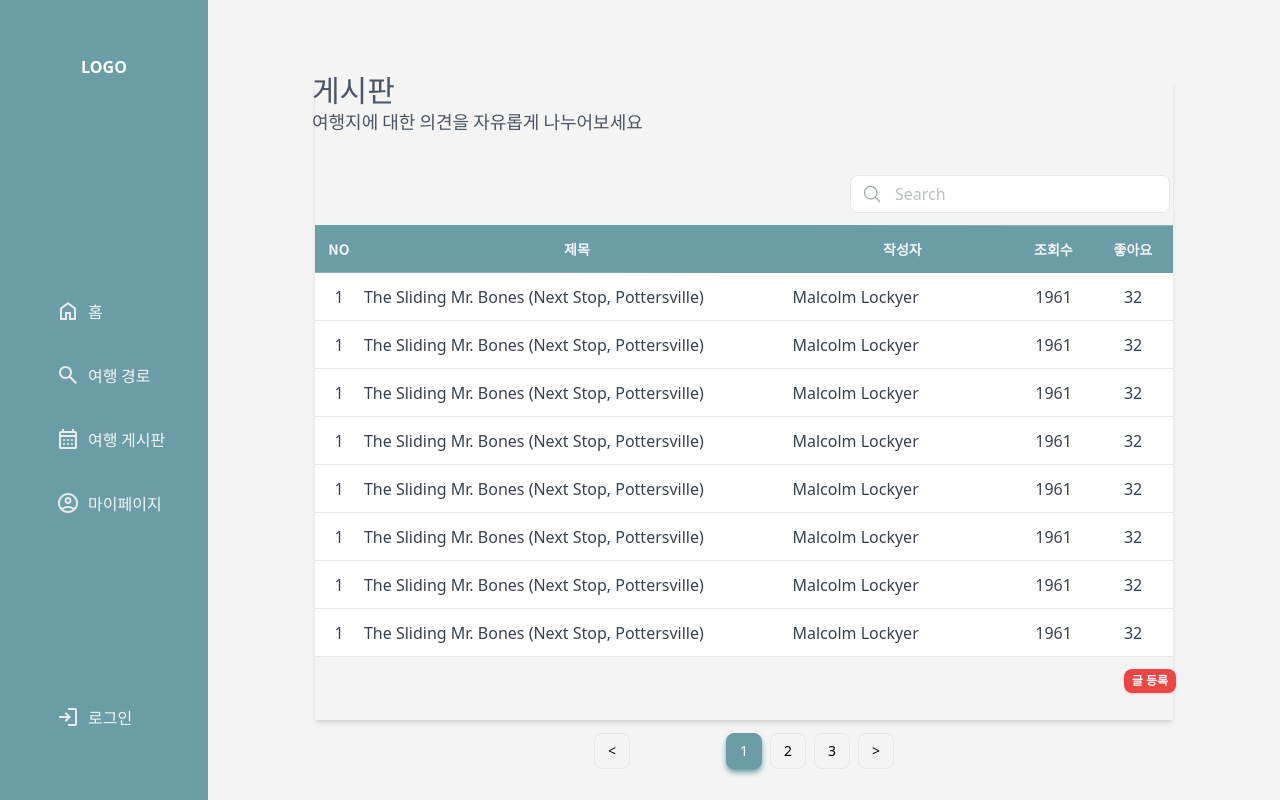
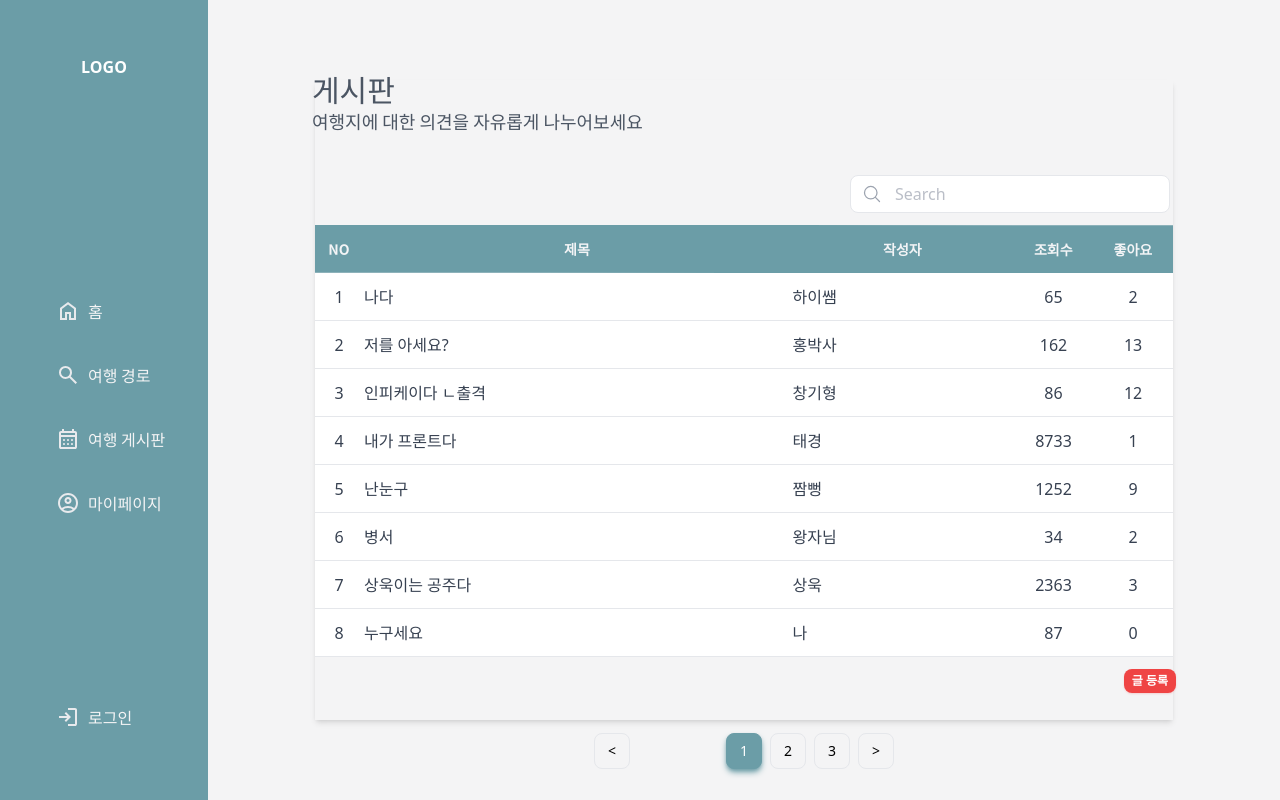
Before and after one commit to kanghyukjun/enjoyTrip, a Vue app in the folder trip-vue/: page /board in a window 1280 px wide. Built offline with nearby package versions, Linux system fonts and the light colour scheme; what vue3-kakao-maps would draw is missing.

Commit message:
board front 목업 데이터 이용 구현

```diff
--- a/trip-vue/src/components/board/BoardDetail.vue
+++ b/trip-vue/src/components/board/BoardDetail.vue
@@ -1,20 +1,15 @@
 <script setup>
 import { ref } from "vue";
-import { useRouter } from "vue-router";
-import BoardButton from "./BoardButton.vue";
+import { useRouter, useRoute } from "vue-router";
+import BoardButton from "@/components/board/item/BoardButton.vue";
+import { articleStore } from "@/stores/article";
 
-// const route = useRoute();
+const store = articleStore();
+const route = useRoute();
 const router = useRouter();
-// const articleNo = route.params.article;
 
-const object = ref({
-  title: "안녕하세요 회원님들",
-  user: "강태경",
-  liked: 6,
-  hit: 624,
-  subject:
-    "안녕하세요 이번에 제가 여행을 가려고 하는데 어디로 가야할지 모르겠습니다 혹시 좋은 곳 아시는 곳 있으면 추천좀 해주세요들레히요레히요",
-});
+const articleNo = route.params.article;
+const article = store.getArticle(articleNo);
 
 const clickLike = () => {
   isLiked.value = !isLiked.value;
@@ -36,7 +31,7 @@ const moveUpdate = () => {
   router.push({
     name: "board-update",
     params: {
-      article: 1, // 수정 필요
+      article: articleNo, // 수정 필요
     },
   });
 };
@@ -59,20 +54,22 @@ const isLiked = ref(false);
     class="w-[54rem] h-[40rem] bg-zinc-100 shadow-sm rounded-2xl flex flex-col justify-center items-center font-kor text-gray-800"
   >
     <div class="w-[54rem] h-[5rem] bg-trip-color flex flex-row items-center shadow-lg">
-      <p class="font-extrabold text-3xl ml-5 text-gray-100 z-5">{{ object.title }}</p>
+      <p class="font-extrabold text-3xl ml-5 text-gray-100 z-5">{{ article.title }}</p>
     </div>
     <div
       class="w-[54rem] h-[3rem] flex flex-row shadow-lg bg-white items-center justify-between z-3"
     >
-      <div class="ml-5 font-bold">{{ object.user }}</div>
+      <div class="ml-5 font-bold">
+        <p>{{ article.user }}</p>
+      </div>
       <div class="mr-5 flex flex-row items-center gap-4">
-        <p>조회수 {{ object.hit }}</p>
-        <p>좋아요 {{ object.liked }}</p>
+        <p>조회수 {{ article.hit }}</p>
+        <p>좋아요 {{ article.liked }}</p>
       </div>
     </div>
     <div class="w-[54rem] h-[30rem] flex flex-row bg-white items-center justify-center">
       <div class="w-[52rem] h-[28rem] flex flex-row items-start justify-start">
-        {{ object.subject }}
+        <p class="mt-3">{{ article.content }}</p>
       </div>
     </div>
     <div class="w-[54rem] h-[2rem] flex flex-row bg-white items-center justify-end">
--- a/trip-vue/src/components/board/BoardList.vue
+++ b/trip-vue/src/components/board/BoardList.vue
@@ -1,10 +1,12 @@
 <script setup>
 import { useRouter } from "vue-router";
-import BoardListItem from "@/components/board/BoardListItem.vue";
-import BoardListPageNavigation from "./BoardListPageNavigation.vue";
-import BoardButton from "./BoardButton.vue";
+import { articleStore } from "@/stores/article";
+import BoardListItem from "@/components/board/item/BoardListItem.vue";
+import BoardListPageNavigation from "@/components/board/item/BoardListPageNavigation.vue";
+import BoardButton from "@/components/board/item/BoardButton.vue";
 
 const router = useRouter();
+const store = articleStore();
 
 const post = () => {
   router.push({ name: "board-write" });
@@ -54,14 +56,7 @@ const post = () => {
         <th class="w-[5rem] text-center">좋아요</th>
       </tr>
     </thead>
-    <BoardListItem />
-    <BoardListItem />
-    <BoardListItem />
-    <BoardListItem />
-    <BoardListItem />
-    <BoardListItem />
-    <BoardListItem />
-    <BoardListItem />
+    <BoardListItem v-for="article in store.articles" :key="article.articleno" :article="article" />
   </table>
   <div class="w-[54rem] flex flex-row items-center justify-end mt-3">
     <BoardButton title="글 등록" color="red" @click="post" />
--- a/trip-vue/src/components/board/BoardListItem.vue
+++ /dev/null
@@ -1,30 +0,0 @@
-<script setup>
-import { useRouter } from "vue-router";
-
-const router = useRouter();
-
-const moveDetail = () => {
-  router.push({
-    name: "board-detail",
-    params: {
-      article: 1,
-    },
-  });
-};
-</script>
-
-<template>
-  <tbody>
-    <tr class="h-[3rem] bg-white border-b hover:bg-gray-50 text-gray-700 cursor-default">
-      <td class="text-center">1</td>
-      <td class="cursor-pointer" @click="moveDetail">
-        The Sliding Mr. Bones (Next Stop, Pottersville)
-      </td>
-      <td>Malcolm Lockyer</td>
-      <td class="text-center">1961</td>
-      <td class="text-center">32</td>
-    </tr>
-  </tbody>
-</template>
-
-<style scoped></style>
--- /dev/null
+++ b/trip-vue/src/components/board/BoardModify.vue
@@ -0,0 +1,9 @@
+<script setup>
+import BoardForm from "@/components/board/item/BoardForm.vue";
+</script>
+
+<template>
+  <BoardForm type="modify" />
+</template>
+
+<style scoped></style>
--- /dev/null
+++ b/trip-vue/src/components/board/BoardWrite.vue
@@ -0,0 +1,9 @@
+<script setup>
+import BoardForm from "@/components/board/item/BoardForm.vue";
+</script>
+
+<template>
+  <BoardForm type="write" />
+</template>
+
+<style scoped></style>
--- a/trip-vue/src/components/board/BoardForm.vue
+++ b/trip-vue/src/components/board/item/BoardForm.vue
@@ -1,14 +1,30 @@
 <script setup>
-import { ref, computed } from "vue";
-import { useRouter, onBeforeRouteLeave } from "vue-router";
-import BoardButton from "./BoardButton.vue";
+import { ref, computed, onMounted } from "vue";
+import { useRouter, useRoute, onBeforeRouteLeave } from "vue-router";
+import { articleStore } from "@/stores/article";
+import BoardButton from "@/components/board/item/BoardButton.vue";
 
-// const route = useRoute();
+const props = defineProps({
+  type: String,
+});
+
+const type = props.type;
+
+const route = useRoute();
 const router = useRouter();
+const store = articleStore();
 
 const article = ref({
   title: "",
   content: "",
+});
+
+const articleno = route.params?.article;
+onMounted(() => {
+  if (articleno) {
+    const get = store.getArticle(articleno);
+    article.value = get;
+  }
 });
 
 const isContentExist = computed(() => {
@@ -16,12 +32,16 @@ const isContentExist = computed(() => {
 });
 
 const cancel = () => {
+  if (type === "write") {
+    router.push({ name: "board-list" });
+  } else if (type === "modify") {
     router.push({
       name: "board-detail",
       query: {
         article: 1,
       },
     });
+  }
 };
 
 onBeforeRouteLeave(() => {
@@ -39,7 +59,14 @@ onBeforeRouteLeave(() => {
   }
 });
 
-const regist = () => {};
+const regist = () => {
+  if (type === "write") {
+    // 서버로 post api 요청
+  } else if (type === "modify") {
+    // 서버로 put api 요청
+  }
+  // 리스트로 이동
+};
 </script>
 
 <template>
--- /dev/null
+++ b/trip-vue/src/components/board/item/BoardListItem.vue
@@ -0,0 +1,34 @@
+<script setup>
+import { useRouter } from "vue-router";
+
+const router = useRouter();
+
+defineProps({
+  article: Object,
+});
+
+const moveDetail = (articleno) => {
+  router.push({
+    name: "board-detail",
+    params: {
+      article: articleno,
+    },
+  });
+};
+</script>
+
+<template>
+  <tbody>
+    <tr class="h-[3rem] bg-white border-b hover:bg-gray-50 text-gray-700 cursor-default text-kor">
+      <td class="text-center">{{ article.articleno }}</td>
+      <td class="cursor-pointer" @click="moveDetail(article.articleno)">
+        {{ article.title }}
+      </td>
+      <td>{{ article.user }}</td>
+      <td class="text-center">{{ article.hit }}</td>
+      <td class="text-center">{{ article.liked }}</td>
+    </tr>
+  </tbody>
+</template>
+
+<style scoped></style>
--- /dev/null
+++ b/trip-vue/src/stores/article.js
@@ -0,0 +1,83 @@
+import { ref } from "vue";
+import { defineStore } from "pinia";
+
+export const articleStore = defineStore("article", () => {
+  const articles = ref([
+    {
+      articleno: 1,
+      title: "나다",
+      content:
+        "내가하이쌤이다내가하이쌤이다내가하이쌤이다내가하이쌤이다내가하이쌤이다내가하이쌤이다내가하이쌤이다내가하이쌤이다내가하이쌤이다내가하이쌤이다",
+      user: "하이쌤",
+      hit: 65,
+      liked: 2,
+    },
+    {
+      articleno: 2,
+      title: "저를 아세요?",
+      content:
+        "홍홍홍홍홍홍홍홍홍홍홍홍홍홍홍홍홍홍홍홍홍홍홍홍홍홍홍홍홍홍홍홍홍홍홍홍홍홍홍홍홍홍홍홍홍홍홍홍홍홍홍",
+
+      user: "홍박사",
+      hit: 162,
+      liked: 13,
+    },
+    {
+      articleno: 3,
+      title: "인피케이다 ㄴ출격",
+      content:
+        "내가 알고리즘의 신이다내가 알고리즘의 신이다내가 알고리즘의 신이다내가 알고리즘의 신이다내가 알고리즘의 신이다내가 알고리즘의 신이다내가 알고리즘의 신이다내가 알고리즘의 신이다",
+      user: "창기형",
+      hit: 86,
+      liked: 12,
+    },
+    {
+      articleno: 4,
+      title: "내가 프론트다",
+      content: "프론트는 나한테 맡기라구",
+      user: "태경",
+      hit: 8733,
+      liked: 1,
+    },
+    {
+      articleno: 5,
+      title: "난눈구",
+      content: "짬뽕먹고시파",
+      user: "짬뻥",
+      hit: 1252,
+      liked: 9,
+    },
+    {
+      articleno: 6,
+      title: "병서",
+      content: "날 받들어라",
+      user: "왕자님",
+      hit: 34,
+      liked: 2,
+    },
+    {
+      articleno: 7,
+      title: "상욱이는 공주다",
+      content: "안녕하세요",
+      user: "상욱",
+      hit: 2363,
+      liked: 3,
+    },
+    {
+      articleno: 8,
+      title: "누구세요",
+      content: "나는 누구...?",
+      user: "나",
+      hit: 87,
+      liked: 0,
+    },
+  ]);
+
+  const getArticle = (articleno) => {
+    const idx = articles.value.findIndex((x) => x.articleno == articleno);
+    if (idx < articles.value.length) return articles.value[idx];
+    return null;
+  };
+
+  return { articles, getArticle };
+});
```
Also changed, not shown: trip-vue/src/router/index.js (+4 -3 lines), trip-vue/src/components/board/item/BoardButton.vue (renamed from trip-vue/src/components/board/BoardButton.vue), trip-vue/src/components/board/item/BoardListPageNavigation.vue (renamed from trip-vue/src/components/board/BoardListPageNavigation.vue), trip-vue/src/components/board/item/BoardListPageNavigationItem.vue (renamed from trip-vue/src/components/board/BoardListPageNavigationItem.vue). Lines whose indentation alone changed are shown as unchanged.
